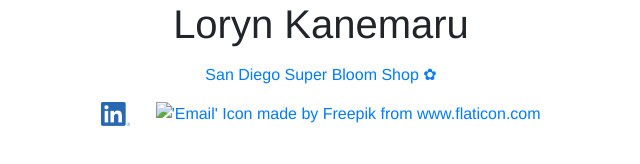
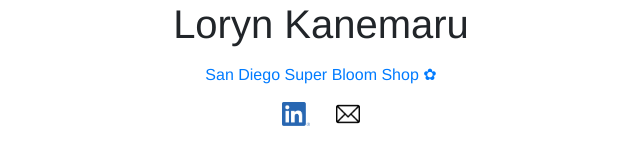
Before and after one commit to loryn3/loryn3.github.io, a plain HTML site: page index.html in a window 1280 px wide. Shown: the whole page, without its empty margins (319-959 px from the left). Drawn offline with nearby package versions, Linux system fonts and the light colour scheme.

Commit message:
Update email icon name

```diff
--- a/index.html
+++ b/index.html
@@ -44,7 +44,7 @@
   	      </button>
   	      <button type="button" class="btn btn-link">
   	        <a href="mailto:loryn@alumni.ucsd.edu">
-  	          <img src="../img/mail.png" height=24" alt="'Email' Icon made by Freepik from www.flaticon.com">
+  	          <img src="../img/email.png" height=24" alt="'Email' Icon made by Freepik from www.flaticon.com">
   	        </a>
           </button>
   	    </div>
```
